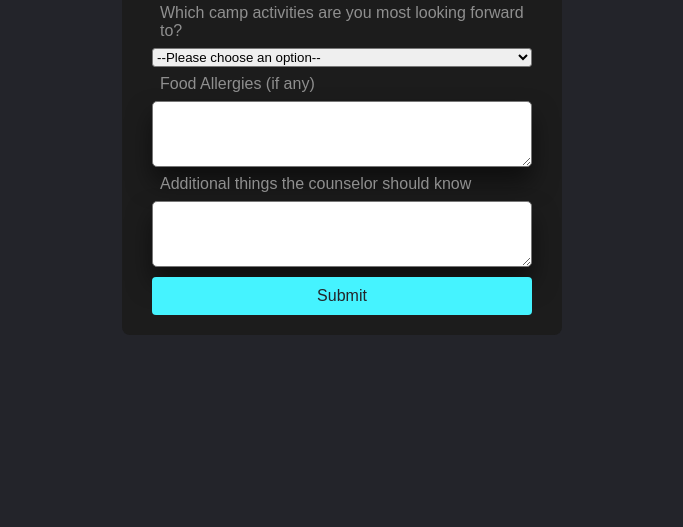
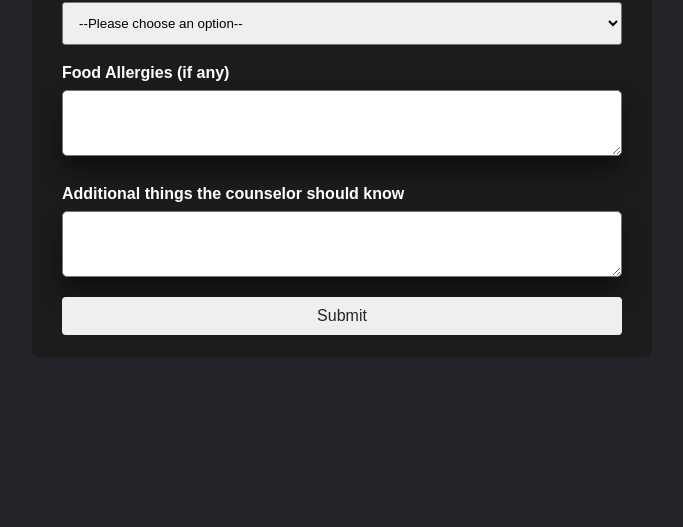
Before and after one commit to itxnargis/camp-activities, a plain HTML site: page index.html in a window 1280 px wide. Shown: the part 273-800 px from the top of the page, without its empty margins (298-981 px from the left). Drawn offline with Linux system fonts and the light colour scheme.

Commit message:
Fix - Text area

```diff
--- a/styles.css
+++ b/styles.css
@@ -15,8 +15,12 @@ body {
 }
 
 #camp-activities-inquiry {
+  width: 90vw;
+  max-width: 560px;
+}
+
+#camp-activities-inquiry {
   position: relative;
-  width: 380px;
   height: auto;
   max-height: 420px;
   background: #1c1c1c;
@@ -77,8 +81,10 @@ body {
 }
 
 label {
-  color: rgb(143, 143, 143);
-  margin: 0.5rem;
+  color: #fff;
+  margin-top: 1.2rem;
+  margin-bottom: 0.5rem;
+  font-weight: 600;
 }
 
 form {
@@ -88,6 +94,7 @@ form {
 
 #activity-select {
   border-radius: 0.2rem;
+  padding: 0.75rem;
 }
 
 button {
@@ -95,10 +102,10 @@ button {
     padding: 10px 20px;
     border: none;
     border-radius: 4px;
-  background-color: #45f3ff;
     color: #23242a;
     font-size: 16px;
     cursor: pointer;
+    margin-bottom: 20px;
     transition: background-color 0.3s ease;
 }
 
@@ -109,6 +116,7 @@ button:hover {
 textarea {
     border-radius: 5px;
     box-shadow: 0 15px 25px rgba(0, 0, 0, 0.5);
+    margin-bottom: 10px;
     /* background: #e7eaec; */
 }
 /* textarea:hover {
@@ -116,8 +124,4 @@ textarea {
 } */
 
 @media (max-width: 768px) {
-  #camp-activities-inquiry {
-    width: 90%;
-    max-width: none;
 }
-}
```
Lines whose indentation alone changed are shown as unchanged.
